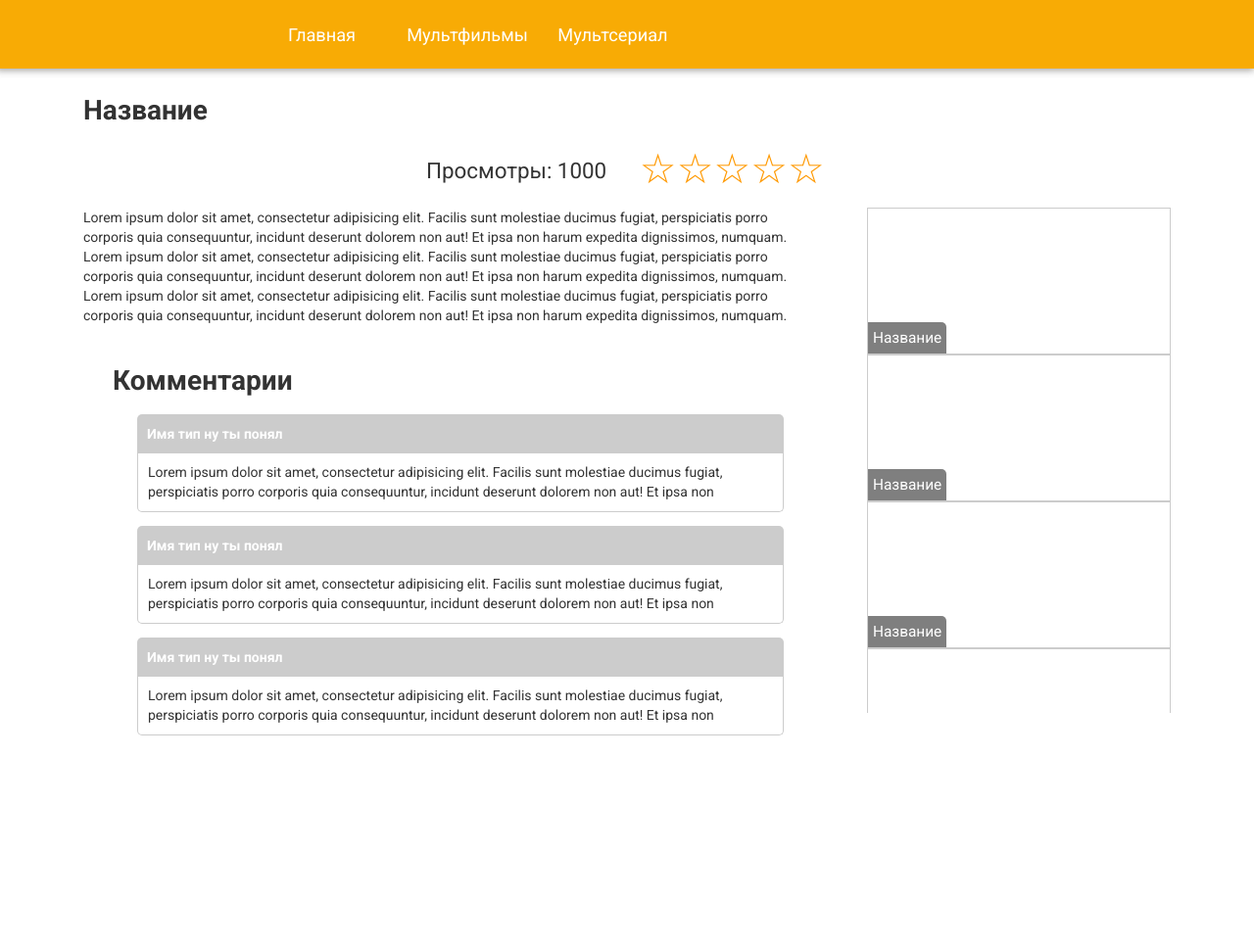
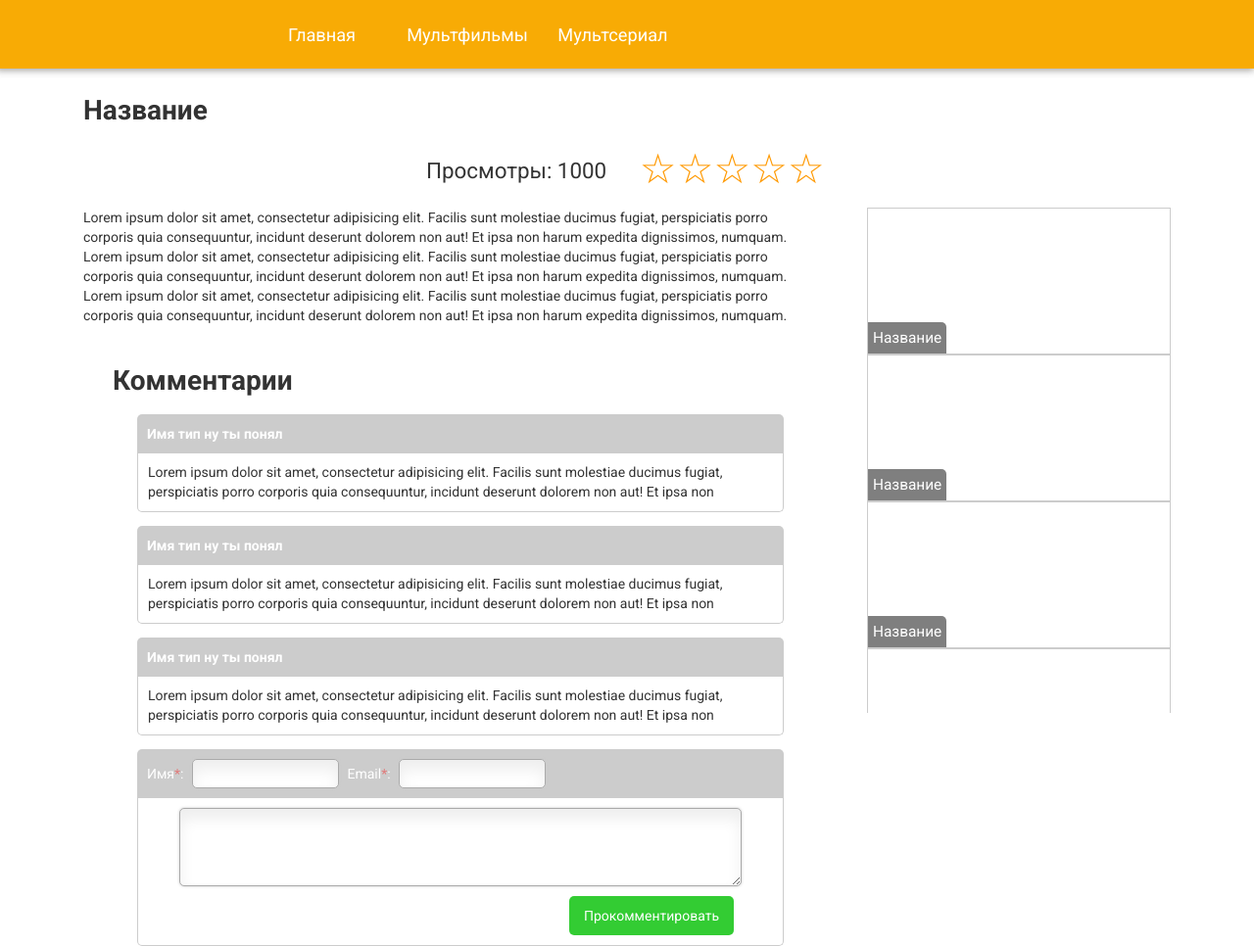
Before and after one commit to rodosabc/watchcartoon, a plain HTML site: page cartoonItem.html in a window 1280 px wide. Shown: the whole page at 98% size. Before the commit the page ends 800 px from the top, so only its background shows below. Drawn offline with nearby package versions, Linux system fonts and the light colour scheme.

Commit message:
form comments complite

```diff
--- a/cartoonItem.html
+++ b/cartoonItem.html
@@ -91,6 +91,20 @@
                 </div>
               </li>
             </ul>
+            <div class="formComment">
+              <form action="">
+                <div class="userData">
+                  <label for="name">Имя<span style="color:red; opacity:0.4">*</span>:</lable>
+                    <input type="text" name="nameComment" id="name">
+                  <label for="email">Email<span style="color:red; opacity:0.4">*</span>:</lable>
+                    <input type="text" name="emailComment" id="email">
+                </div>
+                <div class="usetText">
+                  <textarea name="textComment" id="text"></textarea>
+                  <button type="submit">Прокомментировать</button>
+                </div>
+              </form>
+            </div>
           </div>
 
         </div>
@@ -104,5 +118,6 @@
         </div>
       </div>
     </div>
+  </div>
   </body>
 </html>
--- a/css/styles.css
+++ b/css/styles.css
@@ -247,7 +247,78 @@ height:0px
 width: 6px;
 }
 
+.formComment{
+  padding-left: 40px;
+}
 
+.userData{
+  padding: 10px;
+  background: #cccccc;
+  color: #ffffff;
+  border-radius: 5px 5px 0 0;
+  margin-bottom: -15px;
+}
+
+.usetText{
+  border-bottom: 1px solid #cccccc;
+  border-right: 1px solid #cccccc;
+  border-left: 1px solid #cccccc;
+  padding: 0 10px;
+  border-radius: 0 0 5px 5px;
+  text-align: right;
+}
+
+.usetText textarea{
+  margin: 25px 5% 5px 5%;
+  width: 90%;
+  min-height: 80px;
+  border:1px solid #aaa;
+  box-shadow: 0px 0px 3px #ccc, 0 10px 15px #eee inset;
+  border-radius: 5px;
+  padding: 5px;
+  text-align: left !important;
+}
+
+*:focus {outline: none;}
+
+.userData input{
+  margin: 0 5px;
+  color: #000000;
+  width: 150px;
+  height: 30px;
+  padding: 5px 8px;
+  border-radius: 5px;
+  border:1px solid #aaa;
+  box-shadow: 0px 0px 3px #ccc, 0 10px 15px #eee inset;
+}
+
+.userData input:focus, .usetText textarea:focus{
+  background: #fff;
+  border:1px solid #555;
+  box-shadow: 0 0 3px #aaa;
+}
+
+.usetText button{
+  padding: 10px 15px;
+  background-color: #33cc33;
+  background: linear-gradient(top, #68b12f, #50911e);
+  color: white;
+  border: none;
+  border-radius: 5px;
+  margin-bottom: 10px;
+  margin-right: 40px;
+  /*position: relative;*/
+
+}
+
+.usetText button:hover{
+  background-color: #339900;
+}
+
+.usetText button:active{
+  background-color: #006600;
+  /*background: linear-gradient(top, #339900, #006600);*/
+}
 
 /*@media (max-width:970px) {
   .item{
```
Also changed, not shown: index.html (+3 -0 lines).
